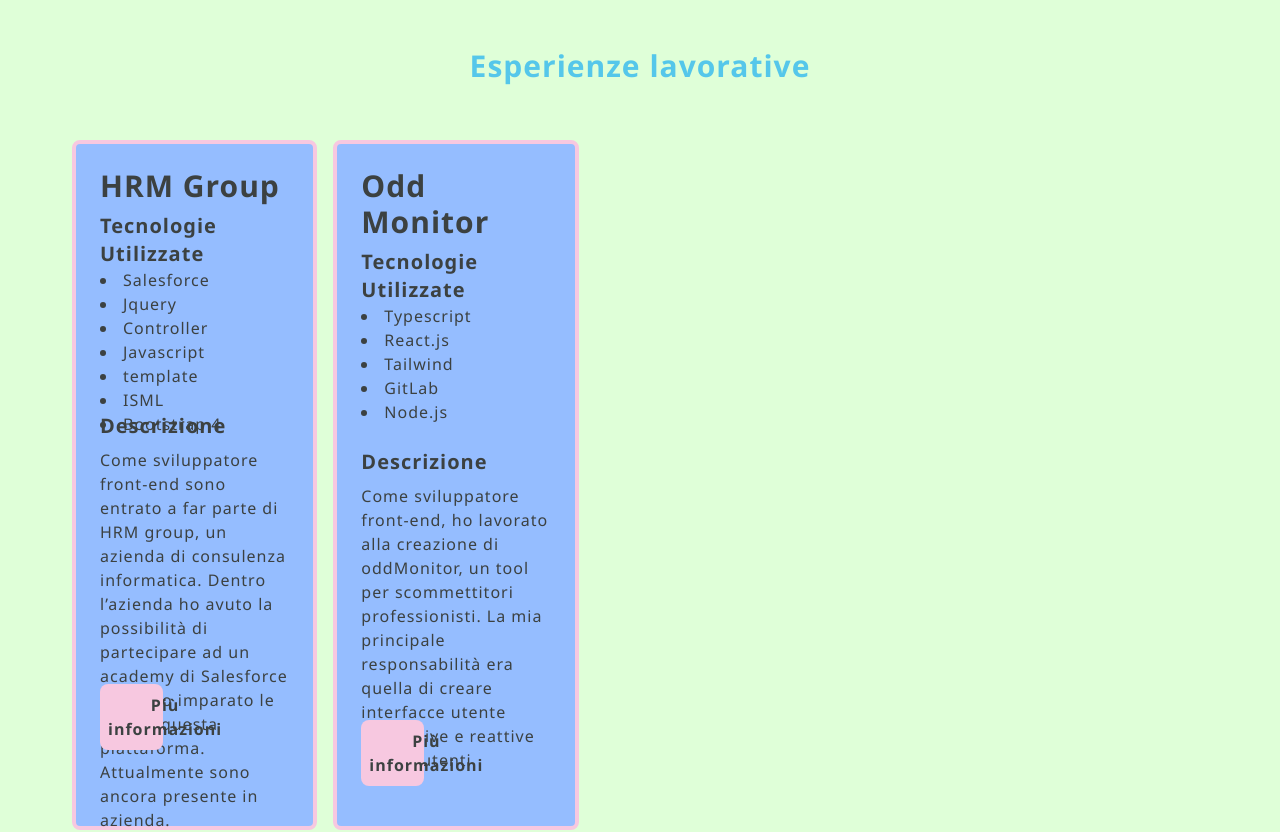
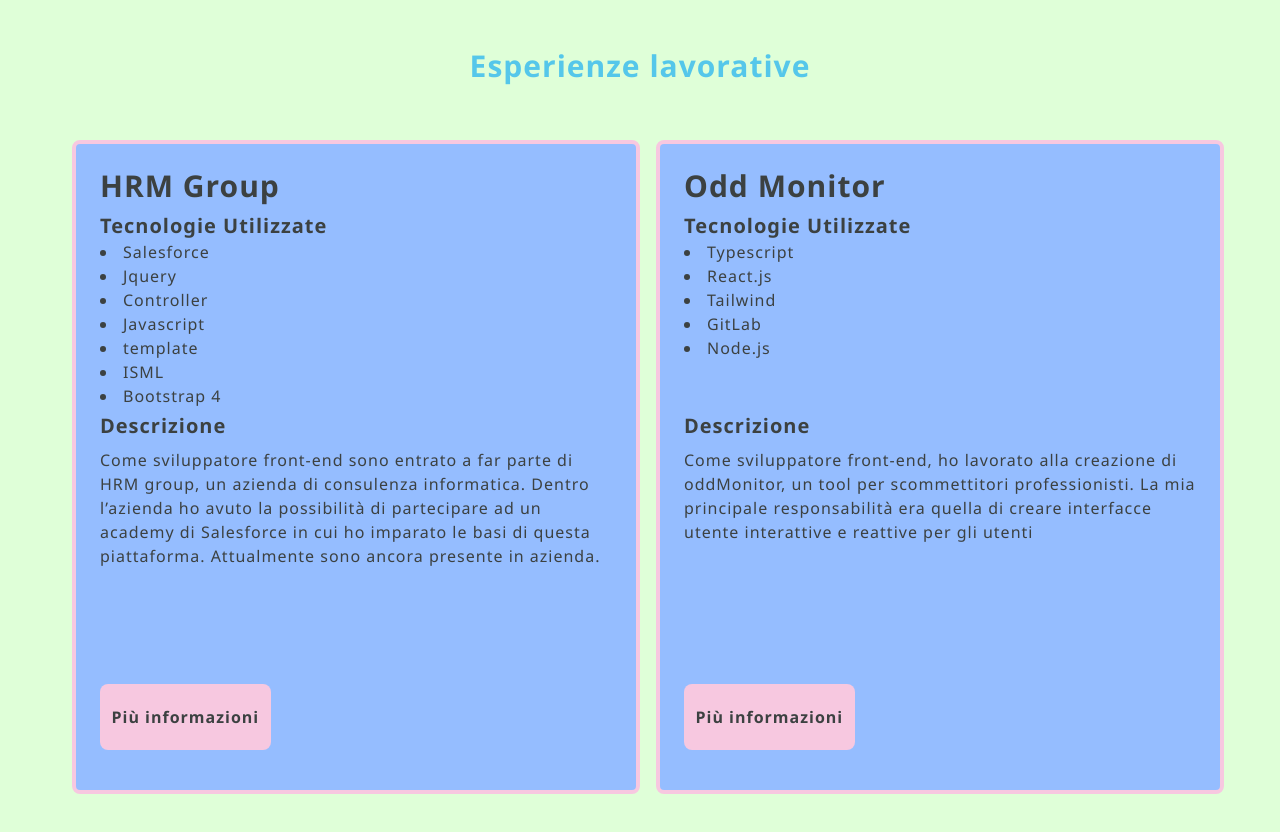
Before and after one commit to Pacho499/PersonalSite, a React (Create React App) app: page / in a window 1280 px wide. Shown: the part 1080-1912 px from the top of the page. Built offline with nearby package versions, Linux system fonts and the light colour scheme; a web font is replaced by a local one.

Commit message:
fix layout

```diff
--- a/src/pages/Home.js
+++ b/src/pages/Home.js
@@ -123,7 +123,7 @@
         <h1 className='text-center mb-12 text-3xl font-bold text-main'>
           Esperienze lavorative
         </h1>
-        <div className='grid grid-cols-3 gap-4 max-laptop:w-2/3 max-laptopXS:w-full'>
+        <div className='grid grid-cols-3 gap-4 max-laptop:grid-cols-2 max-laptopXS:grid-cols-1'>
           {works.map((work, index) => {
             return (<ProjectCard key={index} pageData={work}/>)
           })}
```
